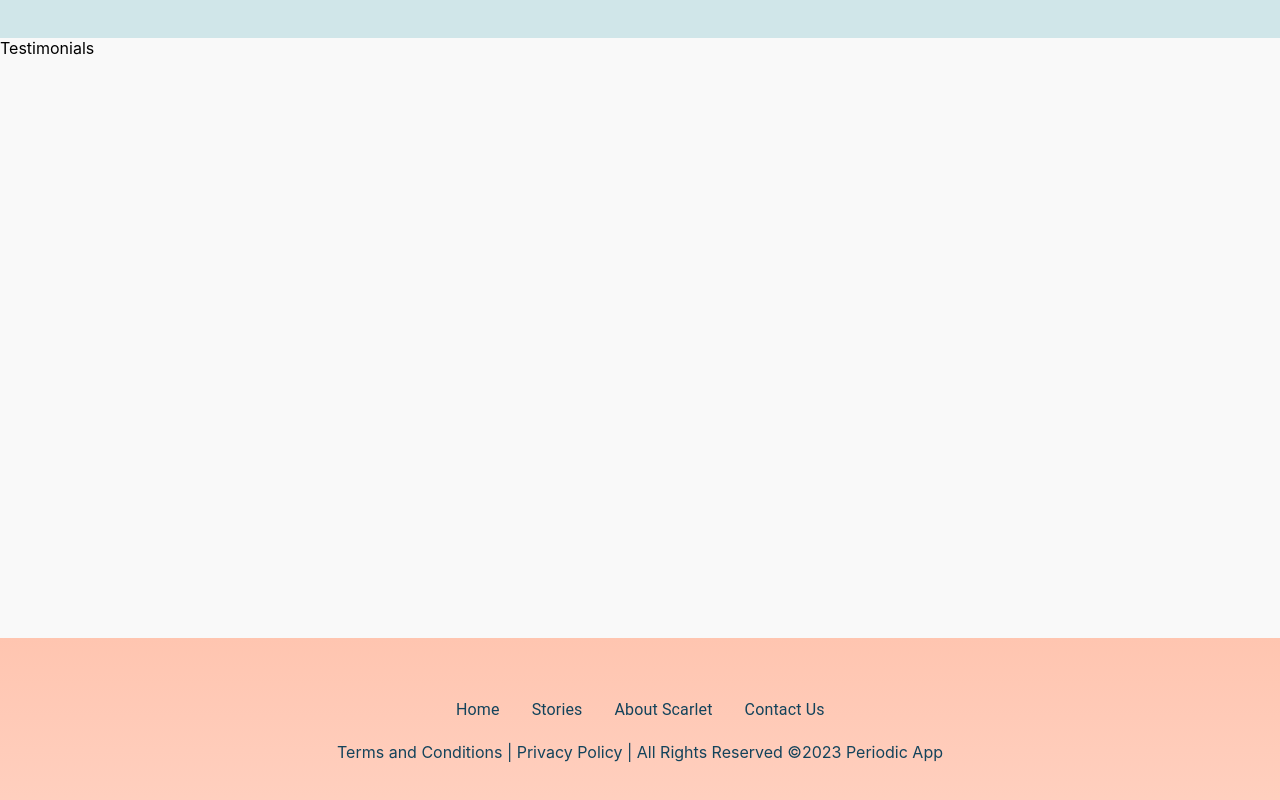
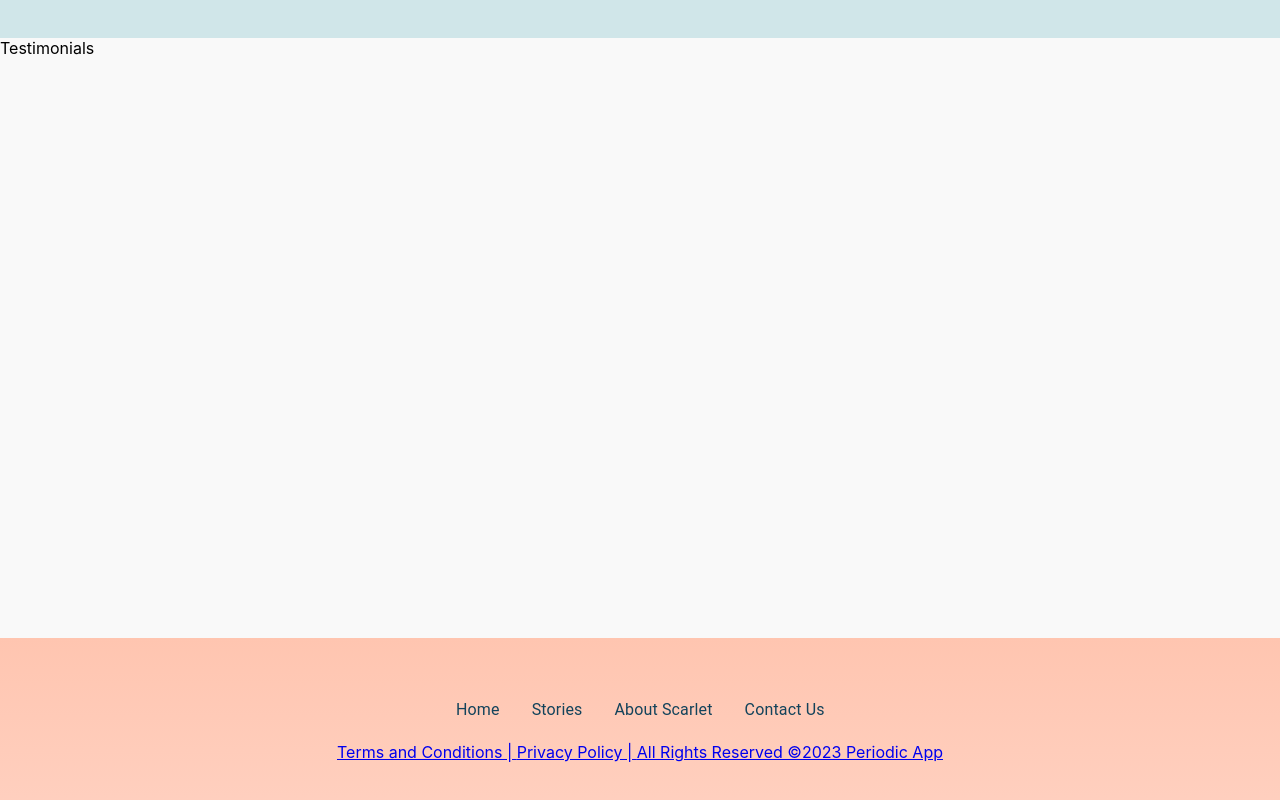
Before and after one commit to staticMetro/Project-Scarlet, a JavaScript app in the folder scarlet-webpage/: page / in a window 1280 px wide. Shown: the part 1962-2762 px from the top of the page. Built offline with nearby package versions, Linux system fonts and the light colour scheme; the HTML template or start-up script is replaced by a standard one.

Commit message:
added link to terms, privacy and copyright

```diff
--- a/scarlet-webpage/src/pages/landingPage/components/Footer.js
+++ b/scarlet-webpage/src/pages/landingPage/components/Footer.js
@@ -5,21 +5,30 @@ import NavList from './NavList'
 //Material UI
 import { Box } from '@mui/material';
 
+//React Files
+import { Link as RouterLink } from 'react-router-dom'
+
 function Footer() {
     return (
         <Box className="footer">
             <Box className="footer-wrapper">
                 <NavList />
-                <Box sx={{whiteSpace: "nowrap"}}>
+                <Box sx={{ whiteSpace: "nowrap" }}>
+                    <RouterLink to={"/TermsAndConditions"}>
                         <Box component="span">
                             {`Terms and Conditions | `}
                         </Box>
+                    </RouterLink>
+                    <RouterLink to={"/PrivacyPolicy"}>
                         <Box component="span">
                             {`Privacy Policy | `}
                         </Box>
+                    </RouterLink>
+                    <RouterLink to={"/Copyright"}>
                         <Box component="span">
                             All Rights Reserved &copy;2023 Periodic App
                         </Box>
+                    </RouterLink>
                 </Box>
             </Box>
         </Box>
```
Lines whose indentation alone changed are shown as unchanged.
